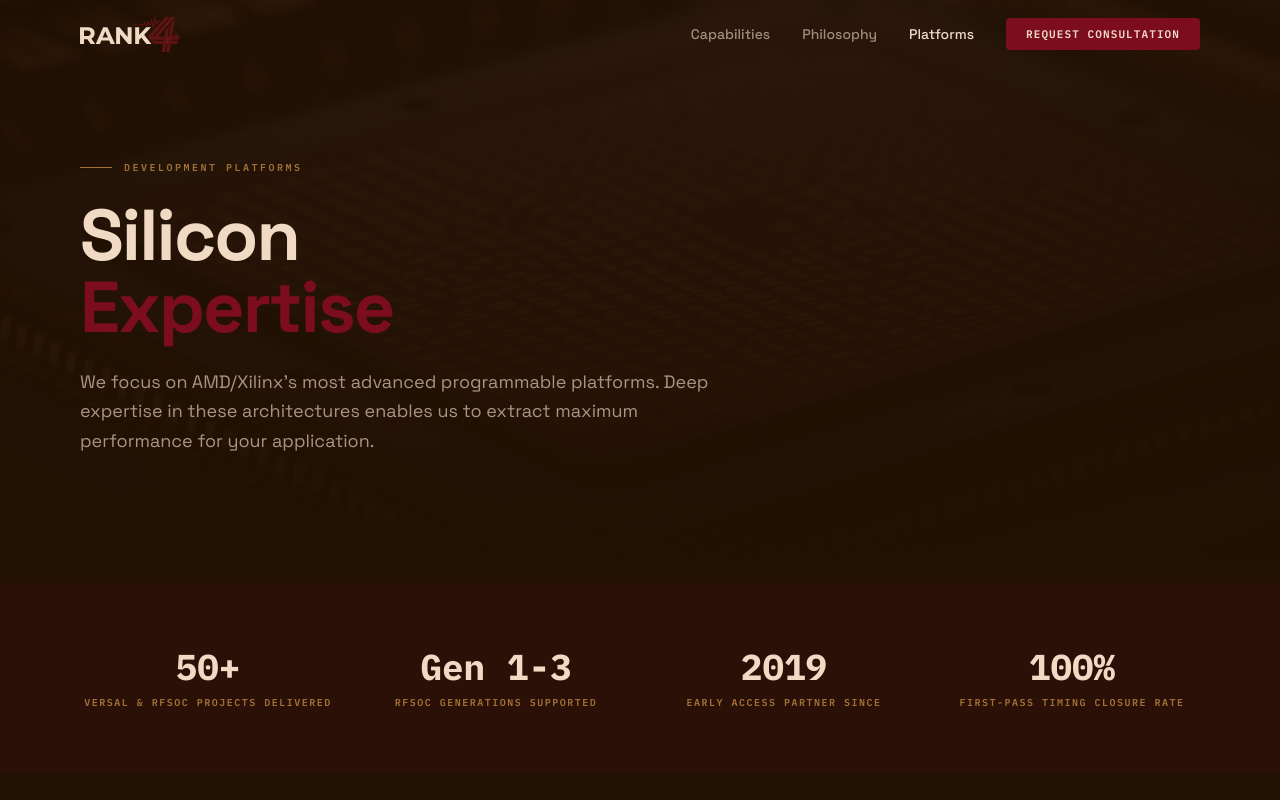
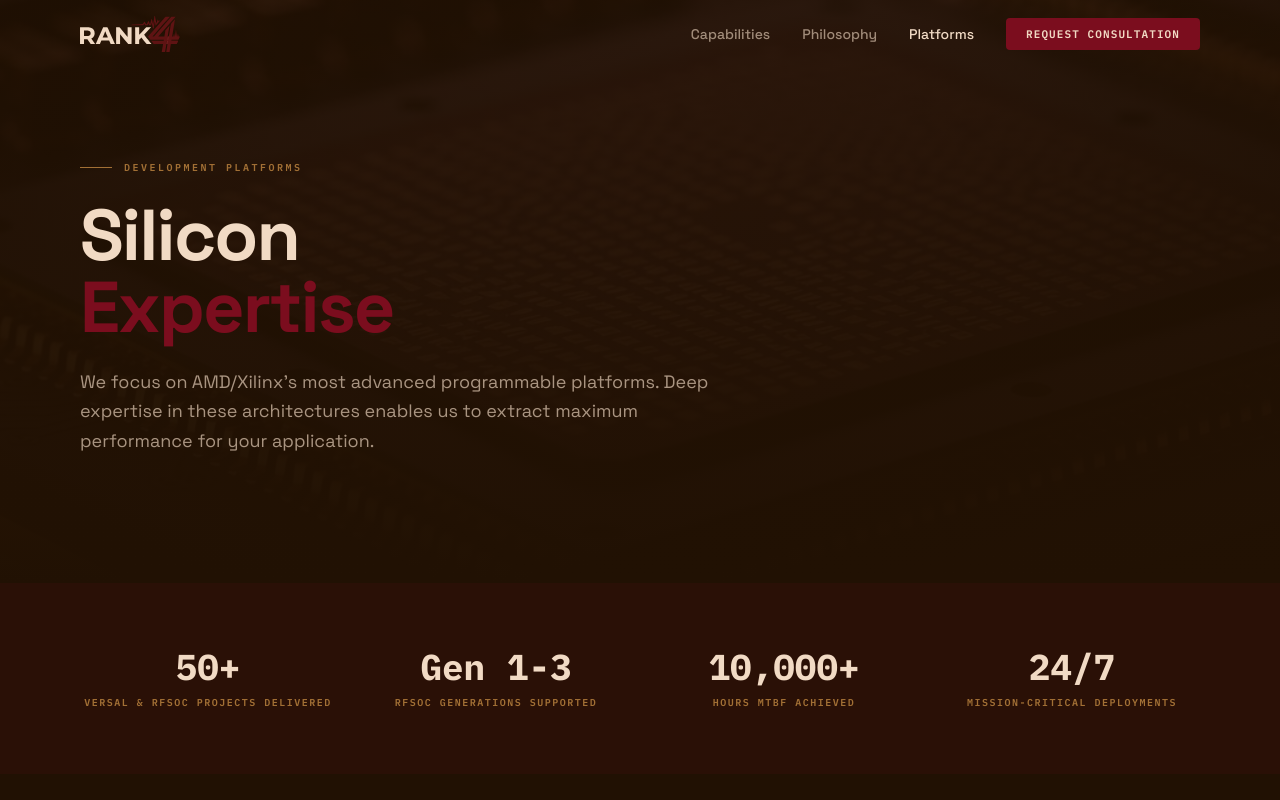
Before and after one commit to CBiedenstein/Rank4-Website, a Next.js app: page /platforms in a window 1280 px wide. Shown: the top 800 px of the page. Built offline with nearby package versions, Linux system fonts and the light colour scheme.

Commit message:
feat: update Platforms page key metrics
Remove outdated claim and enhance deployment reliability metrics.

```diff
--- a/components/platforms-content.tsx
+++ b/components/platforms-content.tsx
@@ -127,12 +127,12 @@ const experience = [
     label: "RFSoC generations supported",
   },
   {
-    metric: "2019",
-    label: "Early access partner since",
+    metric: "10,000+",
+    label: "Hours MTBF achieved",
   },
   {
-    metric: "100%",
-    label: "First-pass timing closure rate",
+    metric: "24/7",
+    label: "Mission-critical deployments",
   },
 ]
 
```
